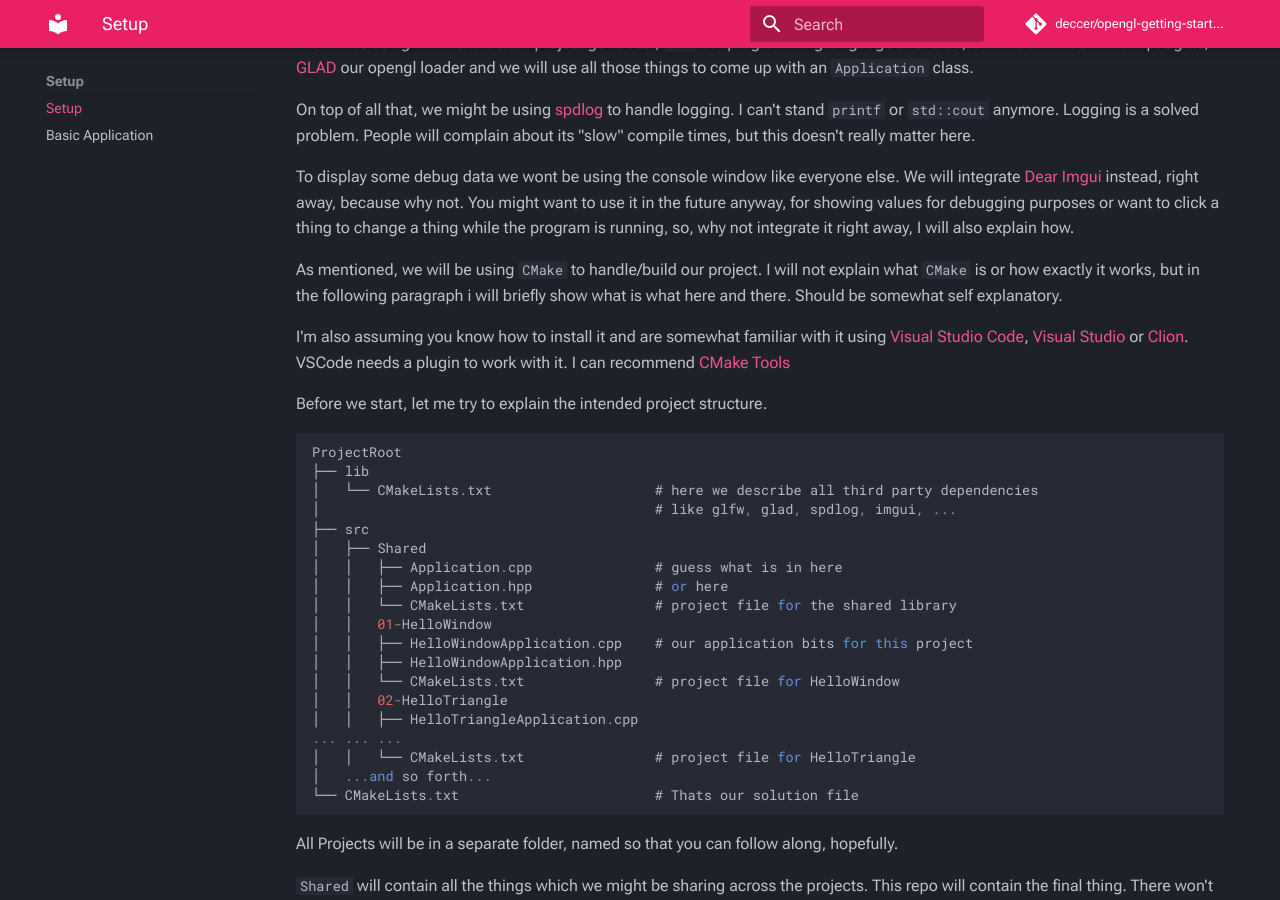
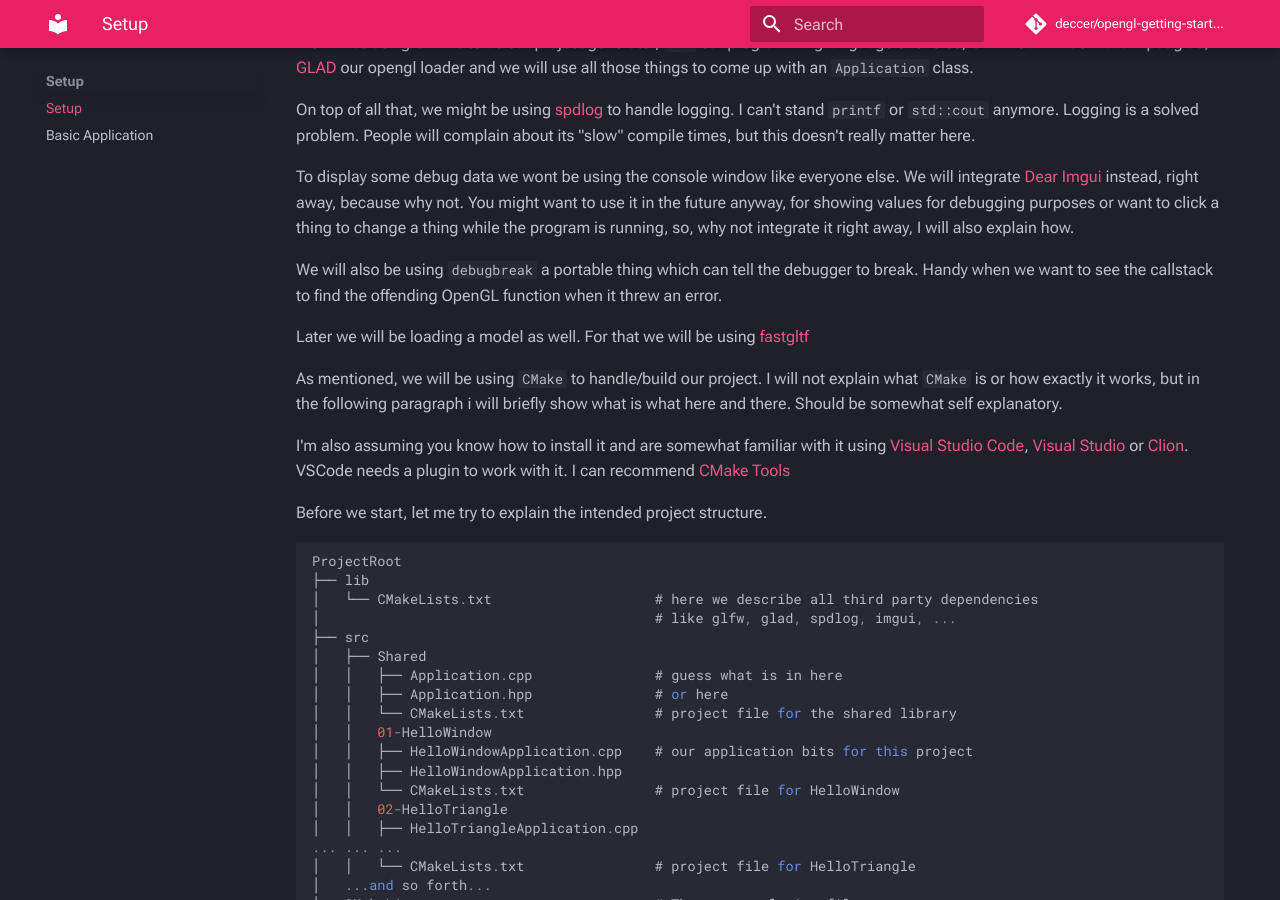
Before and after one commit to deccer/OpenGL-Getting-Started, an MkDocs documentation site: the page built from docs/00-setup/00-setup.md, in a window 1280 px wide and 900 px high, scrolled down 457 px. Built offline with MkDocs 1.6.1 and Material for MkDocs 9.7.7, drawn with Linux system fonts in a browser that asks for light colours; comment, search, counter and statistics services are not loaded.

Commit message:
Mention debug_break and fastgltf

```diff
--- a/docs/00-setup/00-setup.md
+++ b/docs/00-setup/00-setup.md
@@ -23,6 +23,11 @@
 We will integrate [Dear Imgui](https://github.com/ocornut/imgui) instead, right away, because why not.
 You might want to use it in the future anyway, for showing values for debugging purposes
 or want to click a thing to change a thing while the program is running, so, why not integrate it right away, I will also explain how.
+
+We will also be using `debugbreak` a portable thing which can tell the debugger to break. Handy when we want to see the callstack
+to find the offending OpenGL function when it threw an error.
+
+Later we will be loading a model as well. For that we will be using [fastgltf](https://github.com/spnda/fastgltf)
 
 As mentioned, we will be using `CMake` to handle/build our project. I will not explain what `CMake` is or how exactly it works, but
 in the following paragraph i will briefly show what is what here and there. Should be somewhat self explanatory.
```
